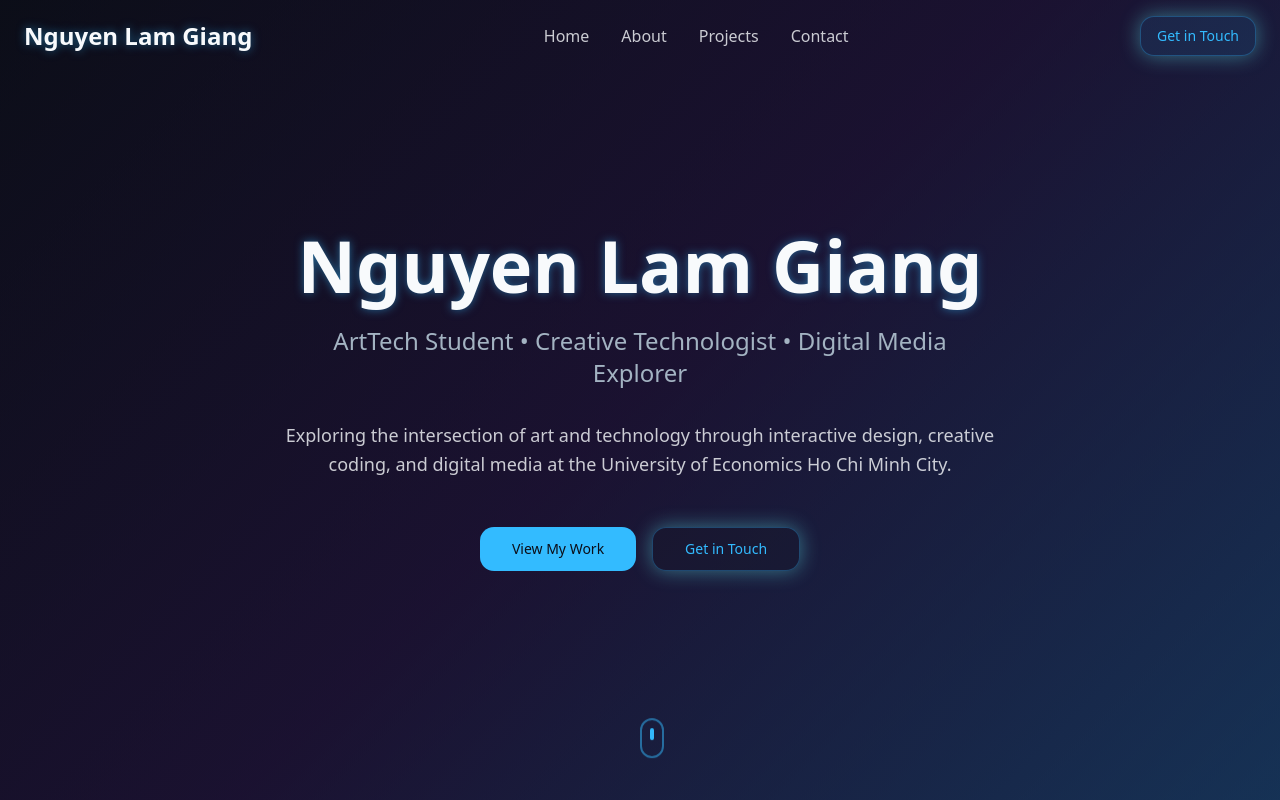
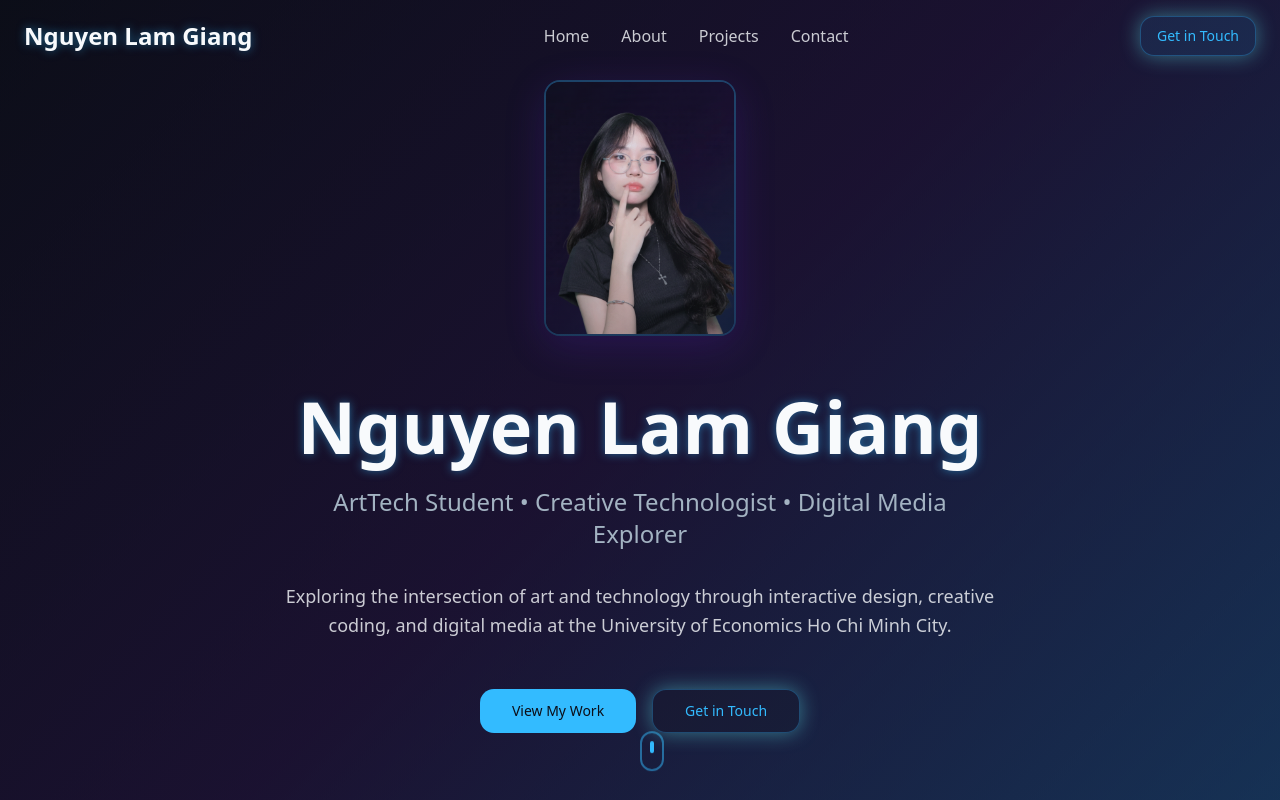
Before and after one commit to malgnad/art-tech-visions, a React (Vite) app: page / in a window 1280 px wide. Shown: the top 800 px of the page. Built offline with nearby package versions, Linux system fonts and the light colour scheme; the HTML template or start-up script is replaced by a standard one.

Commit message:
Add profile image to homepage

```diff
--- a/src/pages/Index.tsx
+++ b/src/pages/Index.tsx
@@ -8,6 +8,7 @@ import { Mail, Phone, Github, Linkedin, Download, Star, Code, Palette } from 'lu
 import amongTheStarsImage from '@/assets/among-the-stars.png';
 import octopaintImage from '@/assets/octopaint.png';
 import noctopusImage from '@/assets/noctopus.png';
+import profileHeroImage from '@/assets/profile-hero.png';
 
 const Index = () => {
   const [isVisible, setIsVisible] = useState(false);
@@ -56,6 +57,18 @@ const Index = () => {
         <div className="absolute inset-0 bg-cosmic opacity-50" />
         <div className="container mx-auto px-6 py-20 text-center relative z-10">
           <div className={`cosmic-transition ${isVisible ? 'animate-fade-in' : 'opacity-0'}`}>
+            {/* Profile Image */}
+            <div className="mb-12">
+              <div className="relative inline-block">
+                <img
+                  src={profileHeroImage}
+                  alt="Nguyen Lam Giang"
+                  className="w-48 h-64 object-cover rounded-2xl border-2 border-primary/30 nebula-glow cosmic-transition hover:scale-105 mx-auto"
+                />
+                <div className="absolute inset-0 rounded-2xl bg-gradient-to-t from-background/20 to-transparent pointer-events-none" />
+              </div>
+            </div>
+
             <h1 className="text-5xl md:text-7xl font-bold mb-6 cosmic-glow">
               Nguyen Lam Giang
             </h1>
```
Also changed, not shown: src/assets/profile-hero.png (added).
